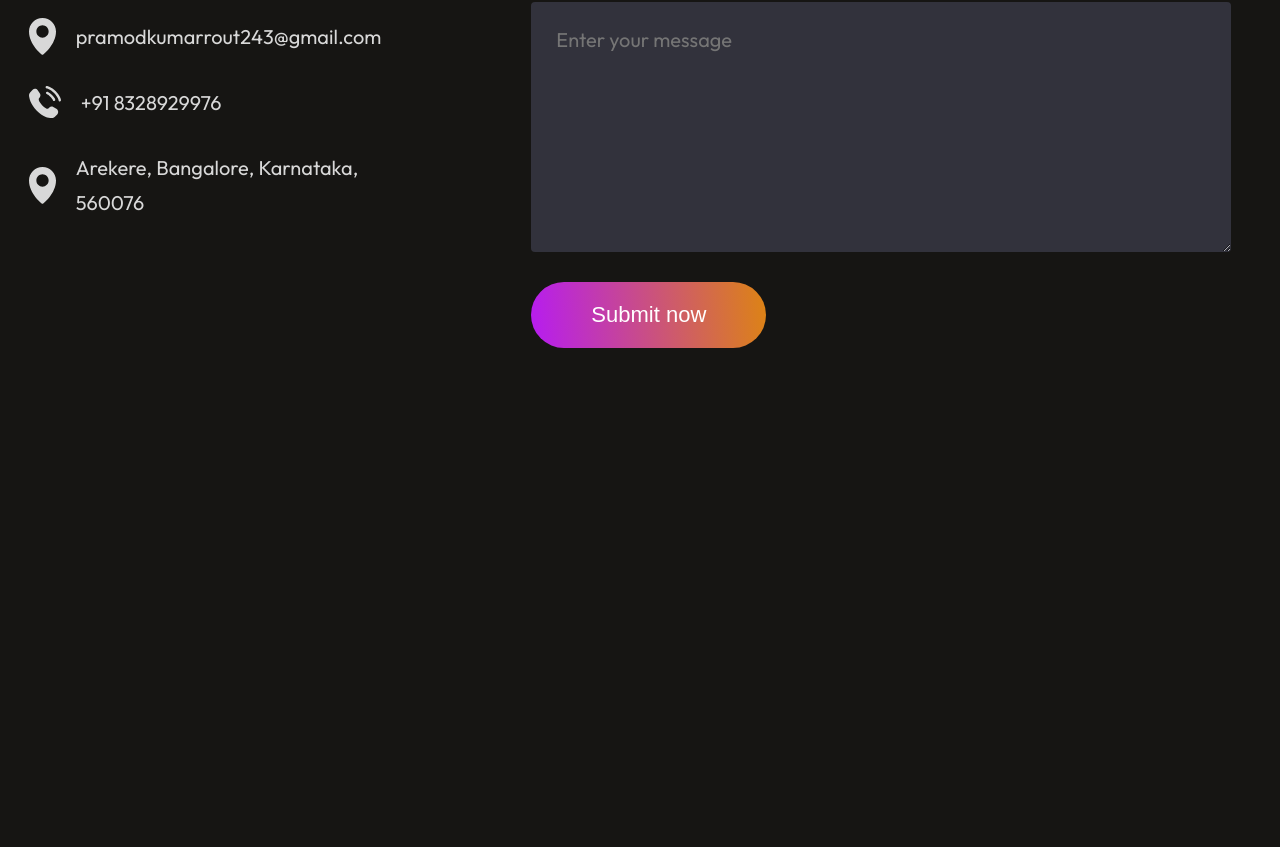
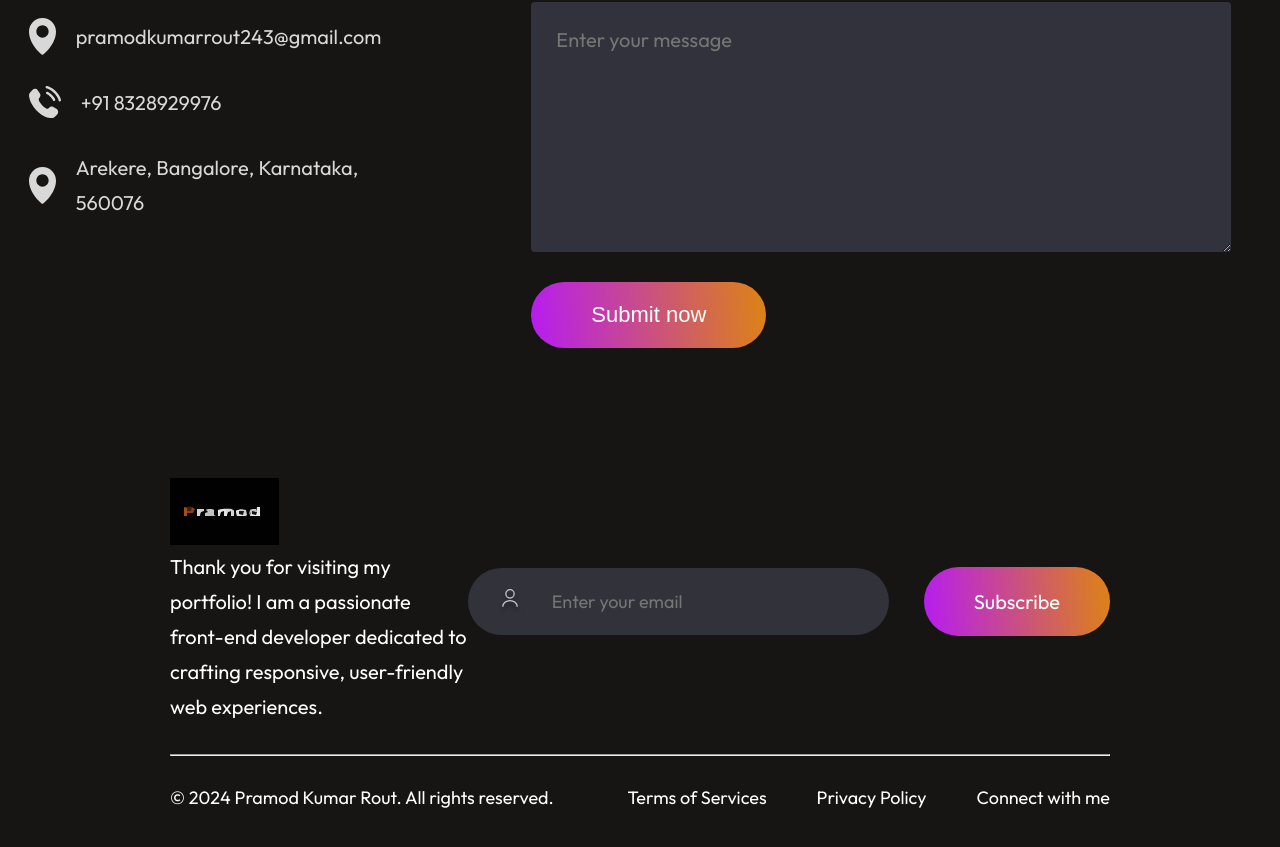
Before and after one commit to pramodkumarrout/pramodkumarroutportfolio, a React (Vite) app: page / in a window 1280 px wide. Shown: the part 5713-6560 px from the top of the page. Before the commit the page ends 6111 px from the top, so only its background shows below. Built offline with nearby package versions, Linux system fonts and the light colour scheme.

Commit message:
Portfolio design part completed successfully

```diff
--- a/src/App.jsx
+++ b/src/App.jsx
@@ -5,7 +5,7 @@ import About from './Components/About/About'
 import Services from './Components/Services/Services'
 import MyWork from './Components/MyWork/MyWork'
 import Contact from './Components/Contact/Contact'
-
+import Footer from './Components/Footer/Footer'
 
 
 
@@ -18,6 +18,7 @@ const App = () => {
        <Services/>
        <MyWork/>
        <Contact/>
+       <Footer/>
 
 
 
--- /dev/null
+++ b/src/Components/Footer/Footer.css
@@ -0,0 +1,71 @@
+.footer {
+    margin: 50px 170px;
+    display: flex;
+    flex-direction: column;
+    gap: 30px;
+}
+
+.footer-top {
+    display: flex;
+    justify-content: space-between;
+}
+
+.footer-top-left p {
+      font-size: 20px;
+      max-width: 400px;
+      line-height: 35px;
+}
+
+.footer-top-right {
+    display: flex;
+    align-items: center;
+    gap: 35px;
+}
+
+.footer-email-input {
+     display: flex;
+     gap: 30px;
+     padding: 20px 30px;
+     border-radius: 50px;
+     background-color: #32323b;
+     padding-right: 80px;
+}
+
+.footer-email-input input {
+      outline: none;
+      border: none;
+      background-color: transparent;
+      color: #a0a0a0;
+      font-family: Outfit;
+      font-size: 18px;
+}
+
+.footer-subscribe {
+    font-size: 20px;
+    padding: 22px 50px;
+    border-radius: 50px;
+    background: linear-gradient(264deg, #df8908 -5.09%, #b415ff 106.28%);
+    cursor: pointer;
+    transition: 0.3s;
+}
+
+.footer-bottom {
+    display: flex;
+    justify-content: space-between;
+    font-size: 18px;
+}
+
+.footer-bottom-right {
+    display: flex;
+    gap: 50px;
+    margin-bottom: 50px;
+}
+
+.footer-email-input:hover{
+     border: 2px solid #fff;
+}
+
+.footer-subscribe:hover{
+     transform: scale(1.1);
+     transition: 0.3s;
+}
--- /dev/null
+++ b/src/Components/Footer/Footer.jsx
@@ -0,0 +1,43 @@
+import React from 'react';
+import './Footer.css';
+import footer_logo from '../../assets/footer_logo.svg';
+import user_icon from '../../assets/user_icon.svg';
+
+
+
+const Footer = () => {
+  return (
+    <div className = 'footer'>
+
+        <div className="footer-top">
+            <div className="footer-top-left">
+                <img src= {footer_logo} alt="" />
+                <p> Thank you for visiting my portfolio! I am a passionate front-end developer dedicated to crafting responsive, user-friendly web experiences.</p>
+          </div>
+         <div className ="footer-top-right">
+            <div className ="footer-email-input">
+                <img src= {user_icon} alt="" />
+                <input type="email" placeholder='Enter your email' />
+            </div>
+            <div className = "footer-subscribe"> Subscribe </div>
+         </div>
+            </div>
+
+         <hr />
+         <div className ="footer-bottom">
+            <p className ="footer-bottom-left">
+                 © 2024 Pramod Kumar Rout. All rights reserved.
+            </p>
+                <div className = "footer-bottom-right">
+                    <p> Terms of Services </p>
+                    <p> Privacy Policy </p>
+                    <p> Connect with me </p>
+                </div>
+         </div>
+
+        </div>
+
+  )
+}
+
+export default Footer;
```
Also changed, not shown: src/assets/footer_logo.svg.
